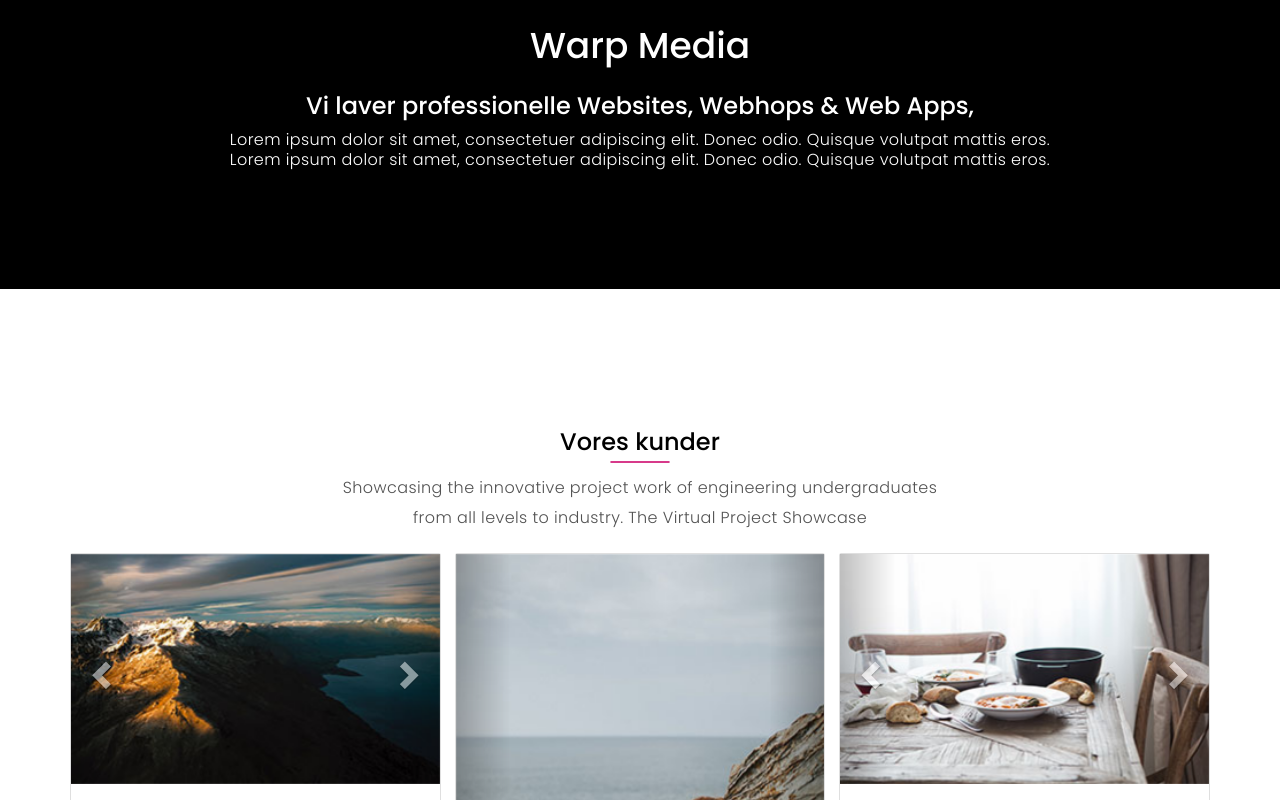
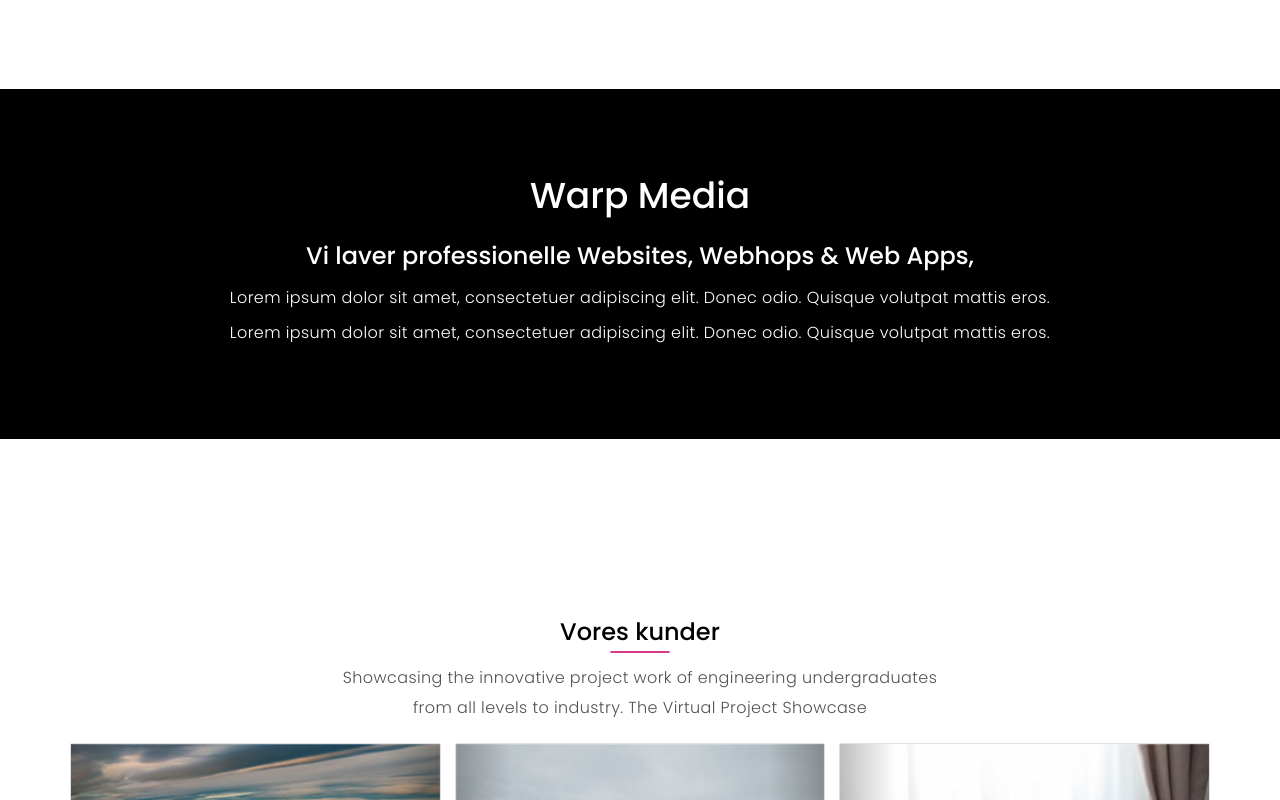
Before and after one commit to parwinder-singh/WarpMedia, an Angular app: page / in a window 1280 px wide. Shown: the part 1420-2220 px from the top of the page. Built offline with nearby package versions, Linux system fonts and the light colour scheme; some icons are missing.

Commit message:
Fixed css.

```diff
--- a/src/app/pages/kontakt/kontakt.component.scss
+++ b/src/app/pages/kontakt/kontakt.component.scss
@@ -1,3 +1,3 @@
 .contect {
-    padding: 60px 0 60px 0;
+    padding: 80px 0 80px 0;
 }
--- a/src/app/pages/om-os/om-os.component.scss
+++ b/src/app/pages/om-os/om-os.component.scss
@@ -7,7 +7,7 @@ h3 {
 }
 p {
     font-size: 16px;
-    line-height: 20px;
+    line-height: 35px;
     letter-spacing: 0.4px;
 }
 .about {
@@ -18,7 +18,7 @@ p {
     }
 }
 section {
-    padding: 60px 0 60px 0;
+    padding: 80px 0 80px 0;
     .container {
         h3 {
             &::after {
--- a/src/app/pages/priser/priser.component.scss
+++ b/src/app/pages/priser/priser.component.scss
@@ -1,5 +1,5 @@
 .pricing {
-    padding: 60px 0 60px 0;
+    padding: 80px 0 80px 0;
 
     h3 {
         color: black;
--- a/src/app/pages/projekter/projekter.component.scss
+++ b/src/app/pages/projekter/projekter.component.scss
@@ -66,7 +66,7 @@ section {
     }
 }
 .project {
-    padding: 60px 0 60px 0;
+    padding: 80px 0 80px 0;
 }
 .everything {
     position: relative;
--- a/src/app/pages/services/services.component.html
+++ b/src/app/pages/services/services.component.html
@@ -14,7 +14,7 @@
           <p>Magnific Popup</p>
         </div>
         <div class="col-lg-2 col-xs-4 col-md-4 col-6 mt-5 text-center rotate-hover">
-          <img src="./../../../assets/images/icon-5.png" alt="icon">
+          <img src="./../../../assets/images/icon-2.png" alt="icon">
           <p>Revolution Slider</p>
         </div>
         <div class="col-lg-2 col-xs-4 col-md-4 col-6 mt-5 text-center rotate-hover">
--- a/src/app/pages/services/services.component.scss
+++ b/src/app/pages/services/services.component.scss
@@ -16,7 +16,7 @@ h3 {
     }
 }
 .services {
-    padding: 60px 0 60px 0;
+    padding: 80px 0 80px 0;
     p {
         line-height: 25px;
     }
```
